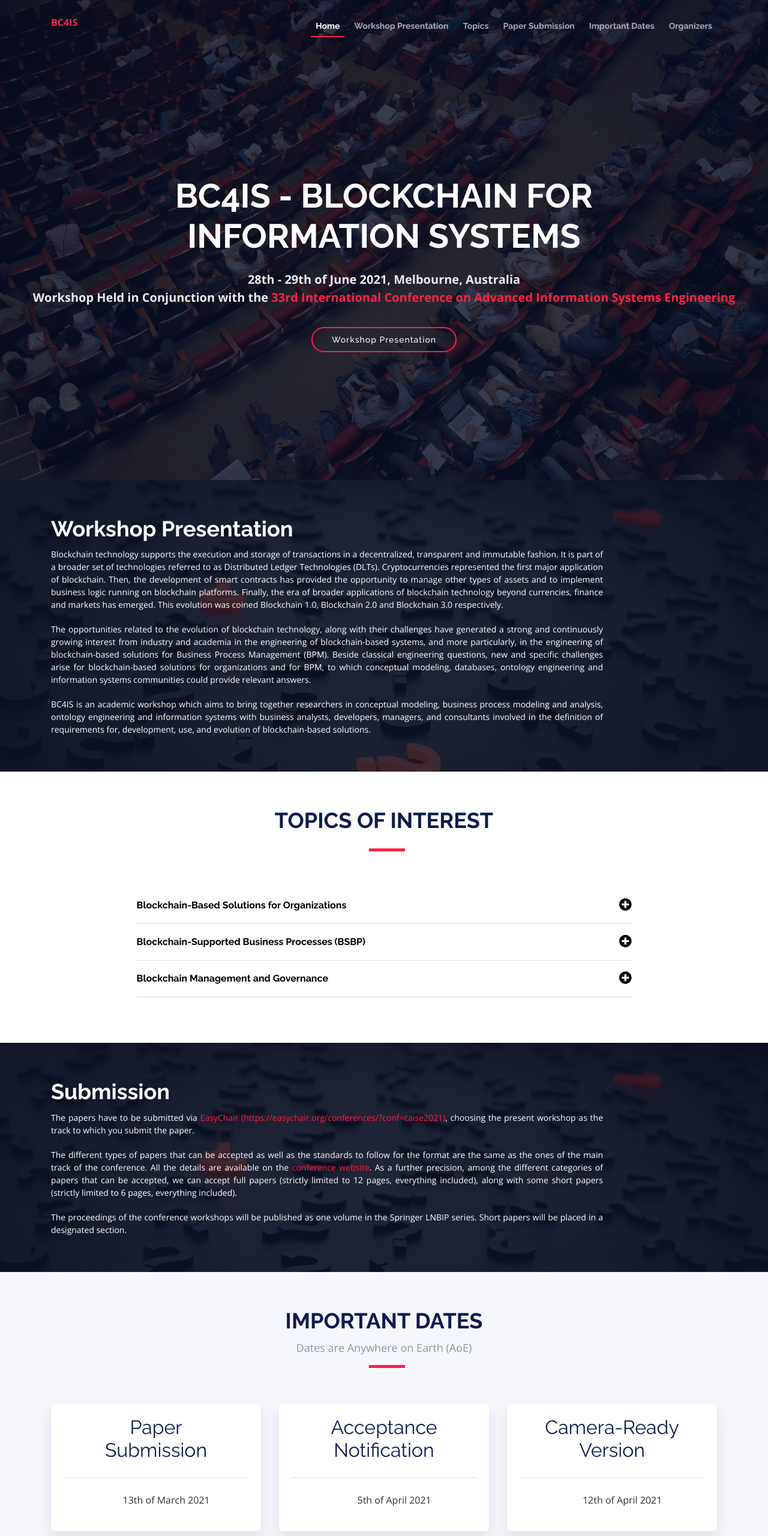
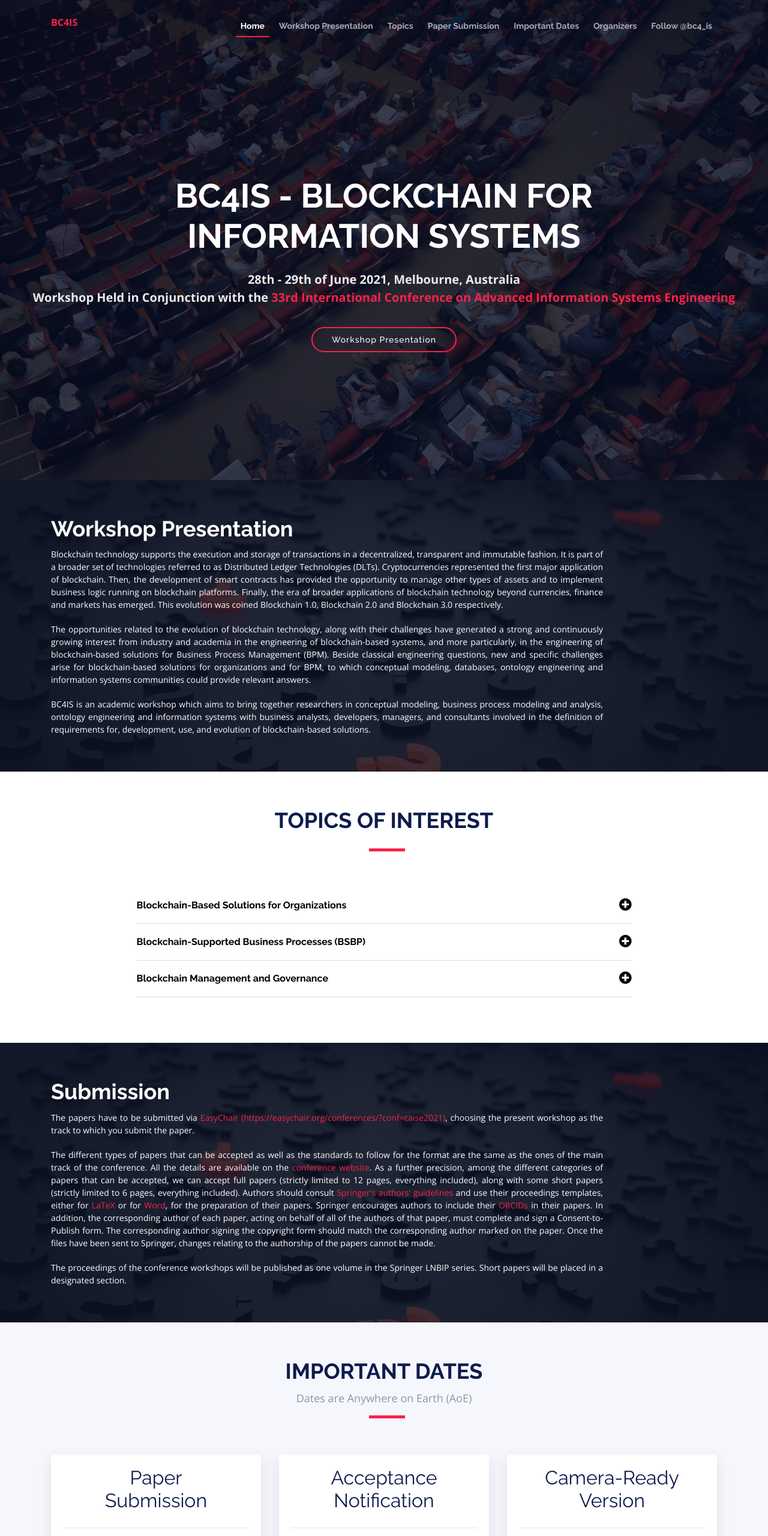
Before and after one commit to AmaVic/BC4IS-Website, a plain HTML site: page index.html in a window 1280 px wide. Shown: the top 2560 px of the page at 60% size. Drawn offline with nearby package versions, Linux system fonts and the light colour scheme.

Commit message:
update submission guidelines and add twitter link

```diff
--- a/index.html
+++ b/index.html
@@ -62,6 +62,7 @@
           <li><a href="#organization">Organizers</a></li>
           <!--<li><a href="#schedule">Program</a></li>-->
           <!--<li><a href="#contact">Contact</a></li>-->
+          <li><a href="https://twitter.com/bc4_is?ref_src=twsrc%5Etfw" class="twitter-follow-button" data-show-count="false">Follow @bc4_is</a><script async src="https://platform.twitter.com/widgets.js" charset="utf-8"></script></li>
         </ul>
       </nav><!-- #nav-menu-container -->
     </div>
@@ -214,7 +215,8 @@
             <p class="text-justify">
               The different types of papers that can be accepted as well as the standards to follow for the format are the same as the ones of the main track of the conference. All the details are available on the <a href="https://caise21.org/calls/" target="_blank">conference website</a>.
               As a further precision, among the different categories of papers that can be accepted, we can accept full papers (strictly limited to 12 pages, everything included), along with some short papers (strictly limited to 6 pages, everything included).
-            </p>
+              Authors should consult <a href="ftp://ftp.springernature.com/cs-proceeding/svproc/guidelines/Springer_Instructions_for_Authors_of_Proceedings_CS.pdf" target="_blank">Springer's authors' guidelines</a> and use their proceedings templates, either for <a href="ftp://ftp.springernature.com/cs-proceeding/llncs/llncs2e.zip" target="_blank">LaTeX</a> or for <a href="ftp://ftp.springernature.com/cs-proceeding/llncs/word/splnproc1703.zip" target="_blank">Word</a>, for the preparation of their papers. Springer encourages authors to include their <a href="https://goo.gl/hbsa4D" target="_blank">ORCIDs</a> in their papers. In addition, the corresponding author of each paper, acting on behalf of all of the authors of that paper, must complete and sign a Consent-to-Publish form. The corresponding author signing the copyright form should match the corresponding author marked on the paper. Once the files have been sent to Springer, changes relating to the authorship of the papers cannot be made.
+           </p>
             <p class="text-justify">
               The proceedings of the conference workshops will be published as one volume in the Springer LNBIP series. Short papers will be placed in a designated section.
             </p>
```
